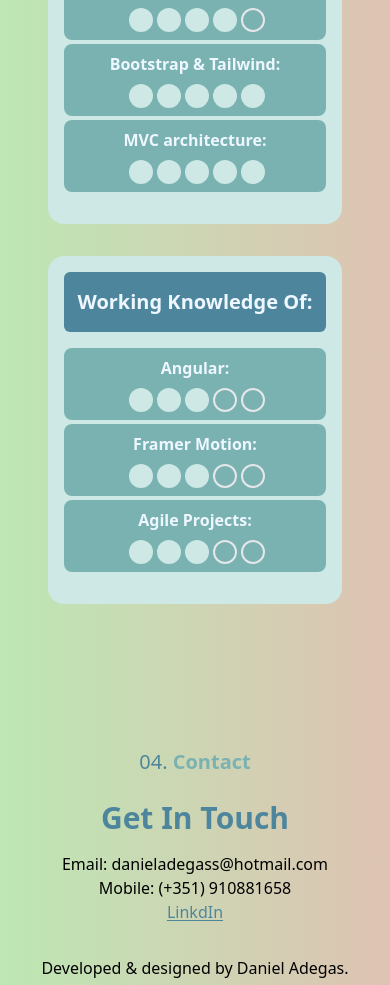
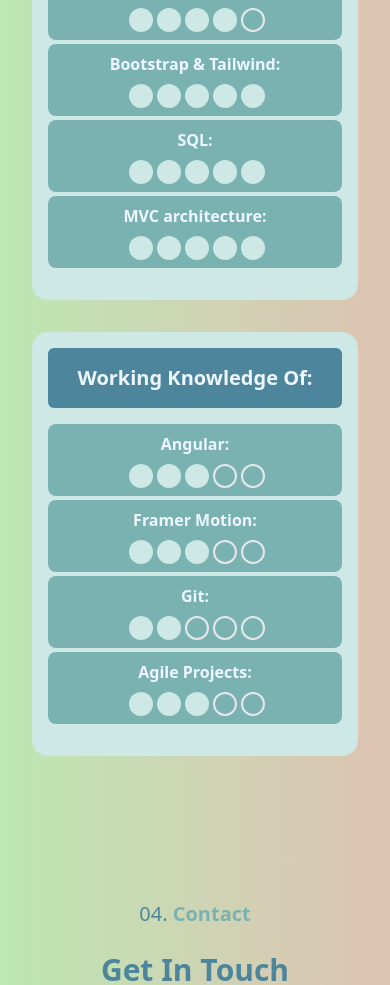
Before and after one commit to AdegasDa/my-portfolio, a React (Vite) app: page / in a window 390 px wide. Shown: the part 4220-5205 px from the top of the page. Built offline with nearby package versions, Linux system fonts and the light colour scheme.

Commit message:
Icons & Links added

```diff
--- a/src/pages/Home/sections/NavbBar/NavBar.tsx
+++ b/src/pages/Home/sections/NavbBar/NavBar.tsx
@@ -3,6 +3,7 @@ import '../../../../index.css'
 import { useState } from 'react'
 import { FontAwesomeIcon } from '@fortawesome/react-fontawesome'
 import { faBars } from '@fortawesome/free-solid-svg-icons'
+import { faDownload } from '@fortawesome/free-solid-svg-icons'
 
 const NavBar = () => {
     const [ menuState, setMenuState ] = useState(false);
@@ -41,7 +42,7 @@ const NavBar = () => {
                             <a href="#projects" className='header_a'><span className='text-custom-dark'>02.</span> Projects</a>
                             <a href="#skills" className='header_a'><span className='text-custom-dark'>03.</span> Skills</a>
                             <a href="#contact" className='header_a'><span className='text-custom-dark'>04.</span> Contact</a>
-                            <button className='header_button' onClick={() => downloadFileAtUrl(Resume)}>Resume</button>
+                            <button className='header_button' onClick={() => downloadFileAtUrl(Resume)}><FontAwesomeIcon icon={faDownload} className='me-1' />Resume</button>
                         </div>
                     </div>
                 </nav>
--- a/src/pages/Home/sections/Skills/Skills.tsx
+++ b/src/pages/Home/sections/Skills/Skills.tsx
@@ -8,7 +8,7 @@ const About = () => {
         <>
             <Section id='skills'>
                 <div className="sm:h-screen flex">
-                    <div className="md:basis-3/6 w-11/12 mx-auto my-auto md:p-0 p-8">
+                    <div className="md:basis-3/6 w-full mx-auto my-auto md:p-0 p-8">
                         <h4 className="text-3xl text-custom-dark mb-10 font-bold">03. <span className="text-custom-secondary font-bold">Skills</span></h4>
                         <div className="grid md:grid-flow-col sm:gap-16 gap-8">
                             <div className="col-span-6 max-w-xl">
@@ -22,6 +22,7 @@ const About = () => {
                                         <SkillCard skill='Java' rate={5} />
                                         <SkillCard skill='PHP' rate={4} />
                                         <SkillCard skill='Bootstrap & Tailwind' rate={5} />
+                                        <SkillCard skill='SQL' rate={5} />
                                         <SkillCard skill='MVC architecture' rate={5} />
 
                                         {/* <li>JavaScript - Skilled in developing dynamic and interactive web applications.</li>
@@ -40,6 +41,7 @@ const About = () => {
                                     <ul className="list-inside list-disc my-4 flex-col flex gap-1">
                                         <SkillCard skill='Angular' rate={3} />
                                         <SkillCard skill='Framer Motion' rate={3} />
+                                        <SkillCard skill='Git' rate={2} />
                                         <SkillCard skill='Agile Projects' rate={3} />
                                     </ul>
                                         {/* <li>Angular - Basic understanding of this framework for building single-page applications.</li>
```
Also changed, not shown: src/pages/Home/sections/Projects/Projects.tsx (line endings or trailing spaces).
